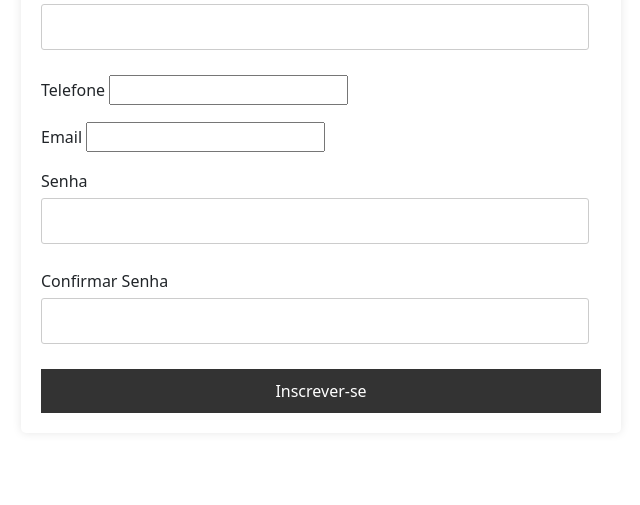
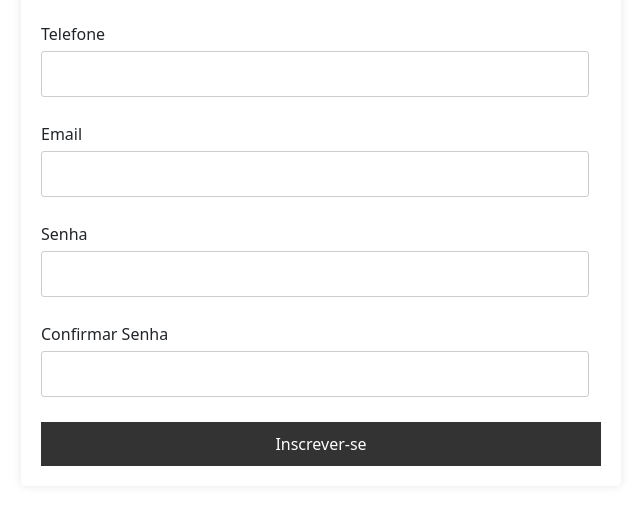
Before and after one commit to deivid-maia/ProjetoPPIM4, a website: page paginas/cadastroUsuario.html in a window 1280 px wide. Shown: the part 229-734 px from the top of the page, without its empty margins (319-959 px from the left). Drawn offline with nearby package versions, Linux system fonts and the light colour scheme.

Commit message:
fix: erro sincronizaçao

```diff
--- a/paginas/cadastroUsuario.html
+++ b/paginas/cadastroUsuario.html
@@ -3,7 +3,7 @@
 <head>
     <meta charset="UTF-8">
     <title>Formulário de Inscrição</title>
-    <link rel="stylesheet" href="estiloCadLogin.css">
+    <link rel="stylesheet" href="estilo.css">
     <link href="https://cdn.jsdelivr.net/npm/bootstrap@5.0.2/dist/css/bootstrap.min.css" rel="stylesheet"
     integrity="sha384-EVSTQN3/azprG1Anm3QDgpJLIm9Nao0Yz1ztcQTwFspd3yD65VohhpuuCOmLASjC" crossorigin="anonymous">
 
```
